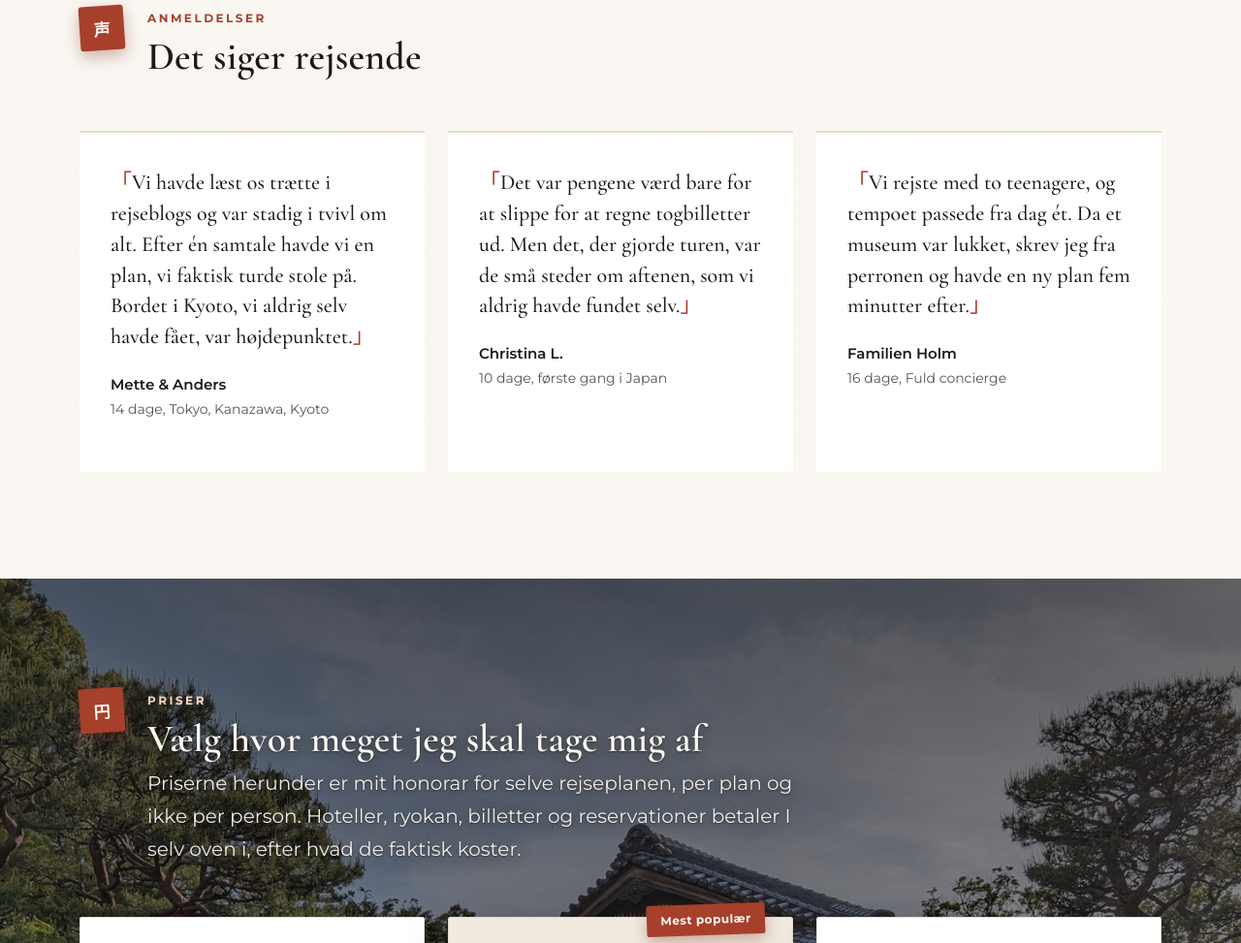
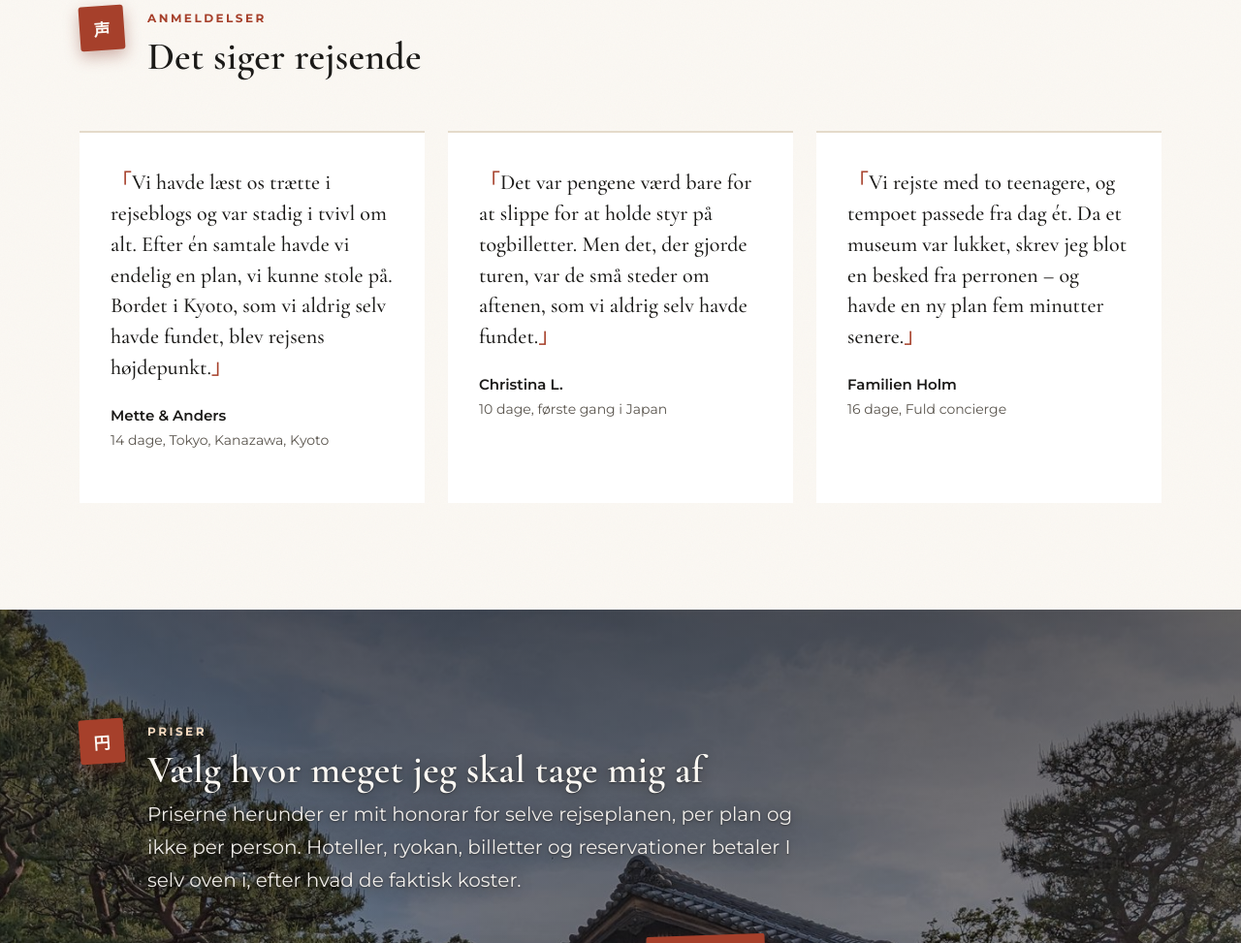
Before and after one commit to ZanjiOfficial/Kantan.dk, a website: page index.html in a window 1280 px wide. Shown: the part 3823-4796 px from the top of the page at 97% size. Drawn offline with nearby package versions, Linux system fonts and the light colour scheme.

Commit message:
Update review quotes for clarity and improved readability

```diff
--- a/index.html
+++ b/index.html
@@ -323,21 +323,21 @@
             <div class="row g-4">
               <div class="col-md-6 col-lg-4">
                 <div class="review-card">
-                  <p class="review-quote">Vi havde læst os trætte i rejseblogs og var stadig i tvivl om alt. Efter én samtale havde vi en plan, vi faktisk turde stole på. Bordet i Kyoto, vi aldrig selv havde fået, var højdepunktet.</p>
+                  <p class="review-quote">Vi havde læst os trætte i rejseblogs og var stadig i tvivl om alt. Efter én samtale havde vi endelig en plan, vi kunne stole på. Bordet i Kyoto, som vi aldrig selv havde fundet, blev rejsens højdepunkt.</p>
                   <p class="review-author">Mette &amp; Anders</p>
                   <p class="review-meta">14 dage, Tokyo, Kanazawa, Kyoto</p>
                 </div>
               </div>
               <div class="col-md-6 col-lg-4">
                 <div class="review-card">
-                  <p class="review-quote">Det var pengene værd bare for at slippe for at regne togbilletter ud. Men det, der gjorde turen, var de små steder om aftenen, som vi aldrig havde fundet selv.</p>
+                  <p class="review-quote">Det var pengene værd bare for at slippe for at holde styr på togbilletter. Men det, der gjorde turen, var de små steder om aftenen, som vi aldrig selv havde fundet.</p>
                   <p class="review-author">Christina L.</p>
                   <p class="review-meta">10 dage, første gang i Japan</p>
                 </div>
               </div>
               <div class="col-md-6 col-lg-4">
                 <div class="review-card">
-                  <p class="review-quote">Vi rejste med to teenagere, og tempoet passede fra dag ét. Da et museum var lukket, skrev jeg fra perronen og havde en ny plan fem minutter efter.</p>
+                  <p class="review-quote">Vi rejste med to teenagere, og tempoet passede fra dag ét. Da et museum var lukket, skrev jeg blot en besked fra perronen – og havde en ny plan fem minutter senere.</p>
                   <p class="review-author">Familien Holm</p>
                   <p class="review-meta">16 dage, Fuld concierge</p>
                 </div>
```
